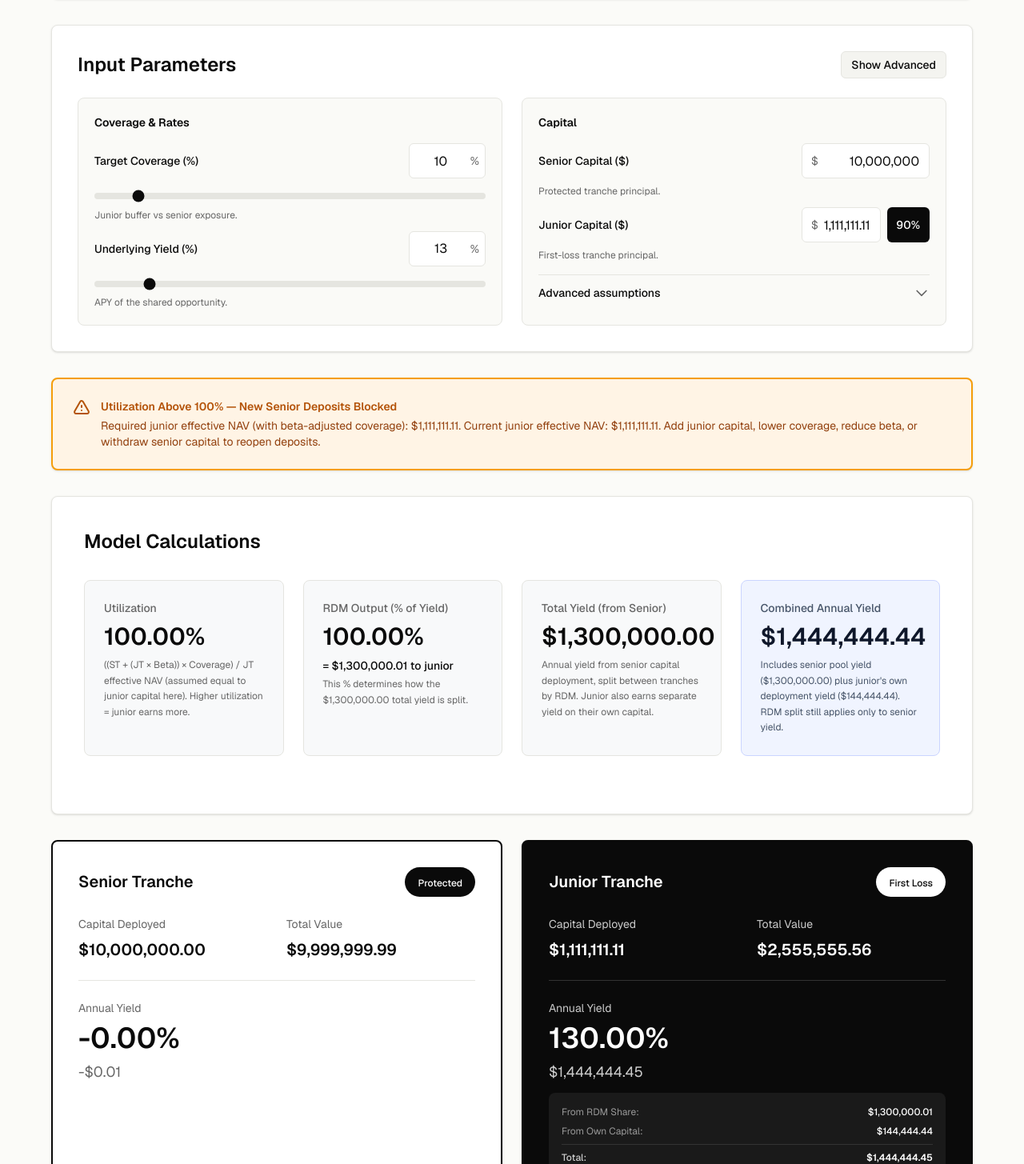
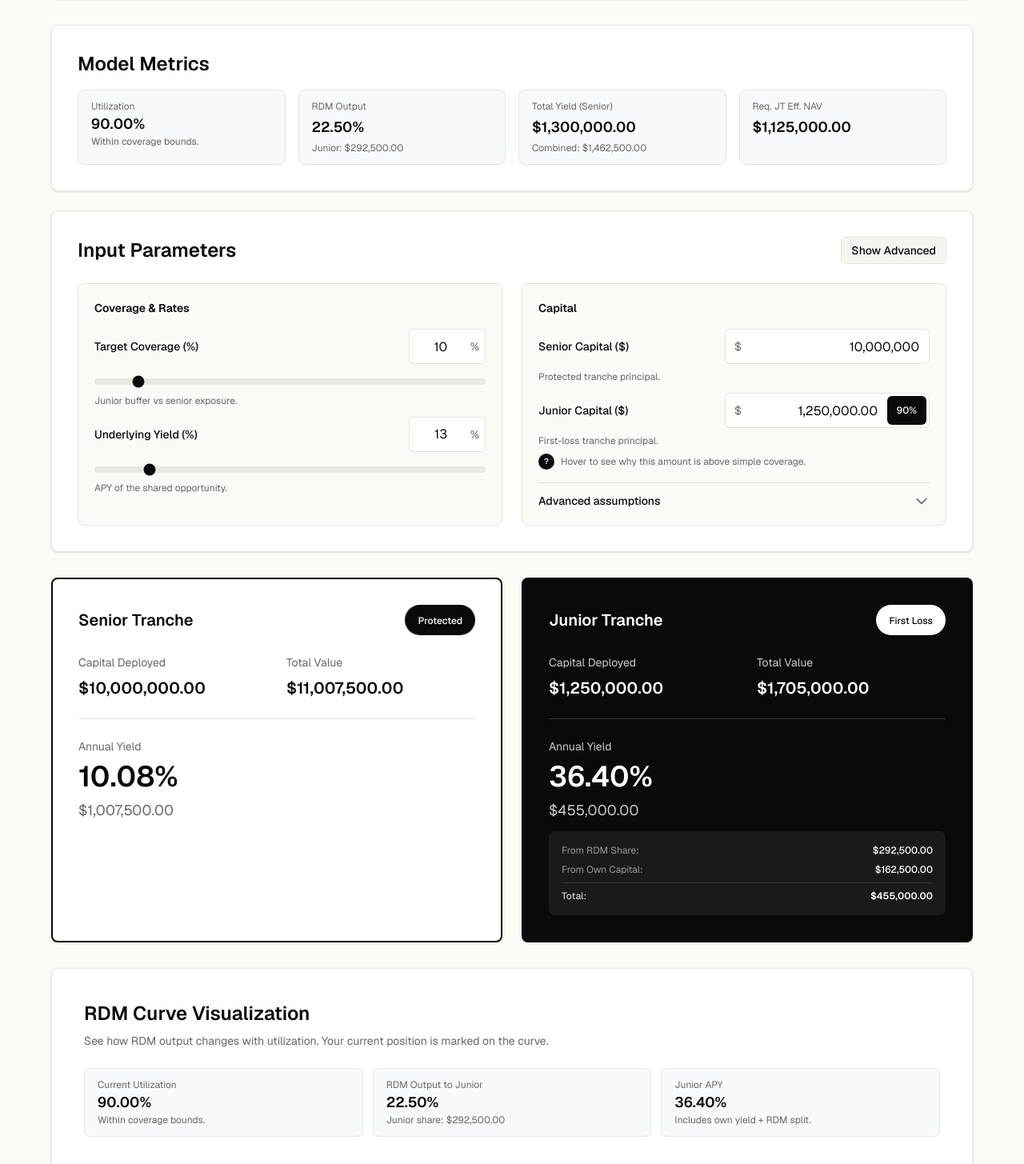
Before and after one commit to roycoprotocol/royco-simulator, a Next.js app: page / in a window 1280 px wide. Shown: the part 315-1770 px from the top of the page at 80% size. Built offline with nearby package versions, Linux system fonts and the light colour scheme.

Commit message:
fix fields, etc.

```diff
--- a/app/page.tsx
+++ b/app/page.tsx
@@ -7,7 +7,7 @@ export default function YieldSimulator() {
   const [targetCoverage, setTargetCoverage] = useState<string>('10');
   const [underlyingYield, setUnderlyingYield] = useState<string>('13');
   const [seniorCapital, setSeniorCapital] = useState<string>('10,000,000');
-  const [juniorCapital, setJuniorCapital] = useState<string>('1,111,111.11');
+  const [juniorCapital, setJuniorCapital] = useState<string>('1,250,000.00');
   const [juniorDeploymentOption, setJuniorDeploymentOption] = useState<'underlying' | 'elsewhere'>('underlying');
   const [juniorCustomYield, setJuniorCustomYield] = useState<string>('13');
   const [beta, setBeta] = useState<string>('100');
@@ -26,6 +26,7 @@ export default function YieldSimulator() {
     parts[0] = parts[0].replace(/\B(?=(\d{3})+(?!\d))/g, ',');
     return parts.join('.');
   };
+
 
   const results = useMemo<{
     isValid: boolean;
@@ -119,6 +120,16 @@ export default function YieldSimulator() {
   }, [beta, juniorCapital, juniorCustomYield, juniorDeploymentOption, seniorCapital, targetCoverage, underlyingYield]);
 
   const chartMaxUtilization = Math.max(100, (results?.utilization ?? 1) * 100);
+
+  const seniorCapitalNumInfo = parseNumber(seniorCapital);
+  const targetCoverageNumInfo = parseNumber(targetCoverage) / 100;
+  const betaNumInfo = parseNumber(beta) / 100;
+  const desiredUtilizationInfo = 0.9;
+  const betaCoverageInfo = targetCoverageNumInfo * betaNumInfo;
+  const denom90 = desiredUtilizationInfo - betaCoverageInfo;
+  const denom100 = 1 - betaCoverageInfo;
+  const juniorFor90Info = denom90 > 0 ? (seniorCapitalNumInfo * targetCoverageNumInfo) / denom90 : undefined;
+  const juniorMinToStayCovered = denom100 > 0 ? (seniorCapitalNumInfo * targetCoverageNumInfo) / denom100 : undefined;
 
   const formatCurrency = (value: number) => {
     return new Intl.NumberFormat('en-US', {
@@ -420,12 +431,46 @@ export default function YieldSimulator() {
           )}
         </div>
 
+        {/* Model Metrics */}
+        {results && results.isValid && (
+          <div className="bg-white rounded-lg border border-[#e5e5e0] p-6 md:p-8 mb-6 shadow-sm">
+            <h2 className="text-2xl font-semibold text-[#0a0a0a] mb-4">Model Metrics</h2>
+            <div className="grid grid-cols-1 md:grid-cols-4 gap-4">
+              <div className={`rounded-lg border px-4 py-3 ${results.overUtilized ? 'border-[#f59e0b] bg-[#fff7ed]' : 'border-[#e5e5e0] bg-[#f8f9fa]'}`}>
+                <p className="text-xs text-[#666666]">Utilization</p>
+                <p className="text-lg font-semibold text-[#0a0a0a]">{formatPercent(results.utilization * 100)}</p>
+                {results.overUtilized ? (
+                  <p className="text-xs text-[#b45309]">Senior deposits blocked</p>
+                ) : (
+                  <p className="text-xs text-[#666666]">Within coverage bounds.</p>
+                )}
+              </div>
+              <div className="rounded-lg border border-[#e5e5e0] px-4 py-3 bg-[#f8f9fa] space-y-1">
+                <p className="text-xs text-[#666666]">RDM Output</p>
+                <p className="text-lg font-semibold text-[#0a0a0a]">{formatPercent(results.rdmOutput * 100)}</p>
+                <p className="text-xs text-[#666666]">Junior: {formatCurrency(results.juniorYield)}</p>
+              </div>
+              <div className="rounded-lg border border-[#e5e5e0] px-4 py-3 bg-[#f8f9fa] space-y-1">
+                <p className="text-xs text-[#666666]">Total Yield (Senior)</p>
+                <p className="text-lg font-semibold text-[#0a0a0a]">{formatCurrency(results.totalYield)}</p>
+                <p className="text-xs text-[#666666]">Combined: {formatCurrency(results.combinedTotalYield)}</p>
+              </div>
+              <div className="rounded-lg border border-[#e5e5e0] px-4 py-3 bg-[#f8f9fa] space-y-1">
+                <p className="text-xs text-[#666666]">Req. JT Eff. NAV</p>
+                <p className="text-lg font-semibold text-[#0a0a0a]">{formatCurrency(results.requiredCoverage)}</p>
+              </div>
+            </div>
+          </div>
+        )}
+
         {/* Input Parameters Card */}
         <div className="bg-white rounded-lg border border-[#e5e5e0] p-6 md:p-8 mb-8 shadow-sm">
           <div className="flex items-center justify-between flex-wrap gap-3 mb-6">
+            <div className="flex items-center gap-3 flex-wrap">
               <h2 className="text-2xl font-semibold text-[#0a0a0a]">
                 Input Parameters
               </h2>
+            </div>
             <button
               type="button"
               onClick={() => setShowAdvanced(!showAdvanced)}
@@ -434,7 +479,6 @@ export default function YieldSimulator() {
               {showAdvanced ? 'Hide Advanced' : 'Show Advanced'}
             </button>
           </div>
-
           <div className="grid grid-cols-1 lg:grid-cols-2 gap-6">
             <div className="rounded-lg border border-[#e5e5e0] p-5 bg-[#fafaf7] space-y-4">
               <div className="flex items-center justify-between">
@@ -449,7 +493,9 @@ export default function YieldSimulator() {
                       <input
                         type="number"
                           value={targetCoverage}
-                        onChange={(e) => setTargetCoverage(e.target.value)}
+                          onChange={(e) => {
+                            setTargetCoverage(e.target.value);
+                          }}
                         className="w-full h-11 pr-8 pl-3 rounded-md border border-[#e5e5e0] bg-white text-right text-base text-[#0a0a0a] focus:outline-none focus:ring-2 focus:ring-[#0a0a0a] focus:border-transparent transition-all"
                         placeholder="10"
                         step="0.1"
@@ -462,11 +508,13 @@ export default function YieldSimulator() {
                   <input
                     type="range"
                     value={targetCoverage}
-                    onChange={(e) => setTargetCoverage(e.target.value)}
+                    onChange={(e) => {
+                      setTargetCoverage(e.target.value);
+                    }}
                     min="0"
                     max="100"
                     step="0.1"
-                    className="w-full h-2 bg-[#e5e5e0] rounded-lg appearance-none cursor-pointer accent-[#0a0a0a]"
+                    className="w-full h-2 bg-[#e9e9e3] rounded-full appearance-none cursor-pointer accent-[#0a0a0a]"
                   />
                   <p className="text-xs text-[#666666] mt-1">Junior buffer vs senior exposure.</p>
                 </div>
@@ -478,7 +526,9 @@ export default function YieldSimulator() {
                       <input
                         type="number"
                         value={underlyingYield}
-                        onChange={(e) => setUnderlyingYield(e.target.value)}
+                        onChange={(e) => {
+                          setUnderlyingYield(e.target.value);
+                        }}
                         className="w-full h-11 pr-8 pl-3 rounded-md border border-[#e5e5e0] bg-white text-right text-base text-[#0a0a0a] focus:outline-none focus:ring-2 focus:ring-[#0a0a0a] focus:border-transparent transition-all"
                         placeholder="13"
                         step="0.1"
@@ -491,11 +541,13 @@ export default function YieldSimulator() {
                   <input
                     type="range"
                     value={underlyingYield}
-                    onChange={(e) => setUnderlyingYield(e.target.value)}
+                    onChange={(e) => {
+                      setUnderlyingYield(e.target.value);
+                    }}
                     min="0"
                     max="100"
                     step="0.1"
-                    className="w-full h-2 bg-[#e5e5e0] rounded-lg appearance-none cursor-pointer accent-[#0a0a0a]"
+                    className="w-full h-2 bg-[#e9e9e3] rounded-full appearance-none cursor-pointer accent-[#0a0a0a]"
                   />
                   <p className="text-xs text-[#666666] mt-1">APY of the shared opportunity.</p>
                 </div>
@@ -511,11 +563,11 @@ export default function YieldSimulator() {
                 <div>
                   <div className="flex items-center justify-between gap-3 mb-2">
                     <label className="text-sm font-medium text-[#0a0a0a]">Senior Capital ($)</label>
-                    <div className="relative w-40">
+                      <div className="relative w-64">
                         <span className="pointer-events-none absolute inset-y-0 left-3 flex items-center text-sm text-[#666666]">$</span>
                         <input
                           type="text"
-                        value={seniorCapital}
+                        value= {seniorCapital}
                         onChange={(e) => {
                           const value = e.target.value.replace(/[^0-9.]/g, '');
                           setSeniorCapital(formatNumberWithCommas(value));
@@ -531,8 +583,7 @@ export default function YieldSimulator() {
                 <div>
                   <div className="flex items-center justify-between gap-3 mb-2">
                     <label className="text-sm font-medium text-[#0a0a0a]">Junior Capital ($)</label>
-                    <div className="flex items-center gap-2 w-40">
-                      <div className="relative w-full">
+                    <div className="relative w-64">
                       <span className="pointer-events-none absolute inset-y-0 left-3 flex items-center text-sm text-[#666666]">$</span>
                       <input
                         type="text"
@@ -541,15 +592,15 @@ export default function YieldSimulator() {
                           const value = e.target.value.replace(/[^0-9.]/g, '');
                           setJuniorCapital(formatNumberWithCommas(value));
                         }}
-                          className="w-full h-11 pr-3 pl-6 rounded-md border border-[#e5e5e0] bg-white text-right text-base text-[#0a0a0a] focus:outline-none focus:ring-2 focus:ring-[#0a0a0a] focus:border-transparent transition-all"
-                          placeholder="1,111,111.11"
+                        className={`w-full h-11 pr-16 pl-6 rounded-md border ${results?.overUtilized ? 'border-[#f59e0b] ring-1 ring-[#f59e0b]' : 'border-[#e5e5e0]'} bg-white text-right text-base text-[#0a0a0a] focus:outline-none focus:ring-2 focus:ring-[#0a0a0a] focus:border-transparent transition-all`}
+                        placeholder="1,250,000.00"
                       />
-                      </div>
+                      <div className="absolute inset-y-0 right-1 flex items-center">
                         <div className="relative">
                           <button
                             onClick={calculate90PercentUtilization}
                             type="button"
-                          className="h-11 px-3 text-sm font-medium text-white bg-[#0a0a0a] rounded-md hover:bg-[#2a2a2a] focus:outline-none focus:ring-2 focus:ring-[#0a0a0a] transition-all group"
+                            className="h-9 px-3 text-xs font-medium text-white bg-[#0a0a0a] rounded-md hover:bg-[#2a2a2a] focus:outline-none focus:ring-2 focus:ring-[#0a0a0a] transition-all group"
                           >
                             90%
                           </button>
@@ -560,7 +611,21 @@ export default function YieldSimulator() {
                         </div>
                       </div>
                     </div>
+                  </div>
                   <p className="text-xs text-[#666666]">First-loss tranche principal.</p>
+                  {juniorFor90Info && juniorMinToStayCovered && (
+                    <div className="mt-2 text-xs text-[#666666] flex items-center gap-2">
+                      <div className="relative group">
+                        <span className="inline-flex items-center justify-center h-5 w-5 rounded-full bg-[#0a0a0a] text-white text-[10px] font-semibold cursor-default">?</span>
+                        <div className="absolute left-0 mt-2 w-72 p-3 rounded-md border border-[#e5e5e0] bg-white shadow-lg text-xs text-[#666666] opacity-0 group-hover:opacity-100 transition-opacity z-10">
+                          <p className="text-[#0a0a0a] font-semibold mb-1">Why {formatCurrency(parseNumber(juniorCapital))}?</p>
+                          <p>With {targetCoverage}% coverage and beta {formatPercent(betaNumInfo * 100)}, 90% utilization needs about {formatCurrency(juniorFor90Info)} of junior.</p>
+                          <p className="mt-1">The minimum to stay at or below 100% utilization is {formatCurrency(juniorMinToStayCovered)}.</p>
+                        </div>
+                      </div>
+                      <span className="text-[#666666]">Hover to see why this amount is above simple coverage.</span>
+                    </div>
+                  )}
                 </div>
               </div>
 
@@ -577,7 +642,7 @@ export default function YieldSimulator() {
                 </button>
 
                 {showAdvanced && (
-                  <div className="mt-3 space-y-3 bg-white border border-[#e5e5e0] rounded-md p-4">
+                  <div className="mt-3 space-y-3 bg-[#fafaf7] border border-[#e5e5e0] rounded-md p-4">
                     <div>
                     <div className="flex items-center justify-between gap-3 mb-2">
                       <label className="text-sm font-medium text-[#0a0a0a]">JT Drawdown Correlation (Beta %)</label>
@@ -585,7 +650,9 @@ export default function YieldSimulator() {
                           <input
                             type="number"
                             value={beta}
-                            onChange={(e) => setBeta(e.target.value)}
+                            onChange={(e) => {
+                              setBeta(e.target.value);
+                            }}
                             className="w-full h-11 pr-8 pl-3 rounded-md border border-[#e5e5e0] bg-white text-right text-base text-[#0a0a0a] focus:outline-none focus:ring-2 focus:ring-[#0a0a0a] focus:border-transparent transition-all"
                             placeholder="0"
                             step="0.1"
@@ -598,7 +665,9 @@ export default function YieldSimulator() {
                     <input
                       type="range"
                       value={beta}
-                        onChange={(e) => setBeta(e.target.value)}
+                      onChange={(e) => {
+                        setBeta(e.target.value);
+                      }}
                       min="0"
                       max="100"
                       step="0.1"
@@ -654,7 +723,9 @@ export default function YieldSimulator() {
                           <input
                             type="number"
                             value={juniorCustomYield}
-                            onChange={(e) => setJuniorCustomYield(e.target.value)}
+                            onChange={(e) => {
+                              setJuniorCustomYield(e.target.value);
+                            }}
                             className="w-full h-11 pr-8 pl-3 rounded-md border border-[#e5e5e0] bg-white text-right text-base text-[#0a0a0a] focus:outline-none focus:ring-2 focus:ring-[#0a0a0a] focus:border-transparent transition-all"
                             placeholder="13"
                             step="0.1"
@@ -700,67 +771,6 @@ export default function YieldSimulator() {
         {/* Results */}
         {results && results.isValid && (
           <div className="space-y-8">
-            {/* Model Calculations */}
-            <div className="bg-white rounded-lg border border-[#e5e5e0] p-8 md:p-10 shadow-sm">
-              <h2 className="text-2xl font-semibold text-[#0a0a0a] mb-8">
-                Model Calculations
-              </h2>
-
-              <div className="grid grid-cols-1 md:grid-cols-4 gap-6 mb-8">
-                <div className="bg-[#f8f9fa] rounded-lg p-6 border border-[#e5e5e0]">
-                  <p className="text-sm font-medium text-[#666666] mb-2">
-                    Utilization
-                  </p>
-                  <p className="text-3xl font-semibold text-[#0a0a0a] mb-1">
-                    {formatPercent(results.utilization * 100)}
-                  </p>
-                  <p className="text-xs text-[#666666] leading-relaxed mt-2">
-                    ((ST + (JT × Beta)) × Coverage) / JT effective NAV (assumed equal to junior capital here). Higher utilization = junior earns more.
-                  </p>
-                </div>
-
-                <div className="bg-[#f8f9fa] rounded-lg p-6 border border-[#e5e5e0]">
-                  <p className="text-sm font-medium text-[#666666] mb-2">
-                    RDM Output (% of Yield)
-                  </p>
-                  <p className="text-3xl font-semibold text-[#0a0a0a] mb-1">
-                    {formatPercent(results.rdmOutput * 100)}
-                  </p>
-                  <p className="text-sm font-medium text-[#0a0a0a] mt-2 mb-1">
-                    = {formatCurrency(results.juniorYield)} to junior
-                  </p>
-                  <p className="text-xs text-[#666666] leading-relaxed">
-                    This % determines how the {formatCurrency(results.totalYield)} total yield is split.
-                  </p>
-                </div>
-
-                <div className="bg-[#f8f9fa] rounded-lg p-6 border border-[#e5e5e0]">
-                  <p className="text-sm font-medium text-[#666666] mb-2">
-                    Total Yield (from Senior)
-                  </p>
-                  <p className="text-3xl font-semibold text-[#0a0a0a] mb-1">
-                    {formatCurrency(results.totalYield)}
-                  </p>
-                  <p className="text-xs text-[#666666] leading-relaxed mt-2">
-                    Annual yield from senior capital deployment, split between tranches by RDM. Junior also earns separate yield on their own capital.
-                  </p>
-                </div>
-
-                <div className="bg-[#f0f4ff] rounded-lg p-6 border border-[#cbd5ff]">
-                  <p className="text-sm font-medium text-[#475569] mb-2">
-                    Combined Annual Yield
-                  </p>
-                  <p className="text-3xl font-semibold text-[#0f172a] mb-1">
-                    {formatCurrency(results.combinedTotalYield)}
-                  </p>
-                  <p className="text-xs text-[#475569] leading-relaxed mt-2">
-                    Includes senior pool yield ({formatCurrency(results.totalYield)}) plus junior&apos;s own deployment yield ({formatCurrency(results.juniorOwnYield)}). RDM split still applies only to senior yield.
-                  </p>
-                </div>
-              </div>
-
-            </div>
-
             {/* Tranche Results */}
             <div className="grid grid-cols-1 md:grid-cols-2 gap-6">
               {/* Senior Tranche */}
@@ -885,6 +895,28 @@ export default function YieldSimulator() {
                 </p>
               </div>
 
+              <div className="mb-6 grid grid-cols-1 md:grid-cols-3 gap-3">
+                <div className={`rounded-lg border px-4 py-3 ${results.overUtilized ? 'border-[#f59e0b] bg-[#fff7ed]' : 'border-[#e5e5e0] bg-[#f8f9fa]'}`}>
+                  <p className="text-xs text-[#666666]">Current Utilization</p>
+                  <p className="text-lg font-semibold text-[#0a0a0a]">{formatPercent(results.utilization * 100)}</p>
+                  {results.overUtilized ? (
+                    <p className="text-xs text-[#b45309]">Deposits blocked until coverage is restored.</p>
+                  ) : (
+                    <p className="text-xs text-[#666666]">Within coverage bounds.</p>
+                  )}
+                </div>
+                <div className="rounded-lg border border-[#e5e5e0] bg-[#f8f9fa] px-4 py-3">
+                  <p className="text-xs text-[#666666]">RDM Output to Junior</p>
+                  <p className="text-lg font-semibold text-[#0a0a0a]">{formatPercent(results.rdmOutput * 100)}</p>
+                  <p className="text-xs text-[#666666]">Junior share: {formatCurrency(results.juniorYield)}</p>
+                </div>
+                <div className="rounded-lg border border-[#e5e5e0] bg-[#f8f9fa] px-4 py-3">
+                  <p className="text-xs text-[#666666]">Junior APY</p>
+                  <p className="text-lg font-semibold text-[#0a0a0a]">{formatPercent(results.juniorYieldPercent)}</p>
+                  <p className="text-xs text-[#666666]">Includes own yield + RDM split.</p>
+                </div>
+              </div>
+
               <div className="h-96">
                 <ResponsiveContainer width="100%" height="100%">
                     <LineChart
```
Lines whose indentation alone changed are shown as unchanged.
